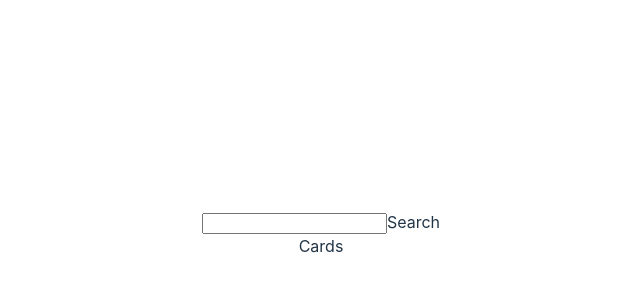
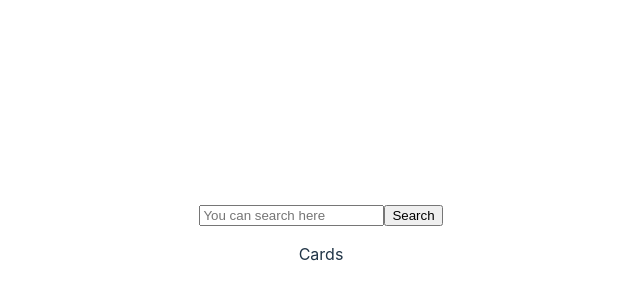
Before and after one commit to SergioAJS/RS-School-ReactQ4, a React (Vite) app: page / in a window 1280 px wide. Shown: the part 166-466 px from the top of the page, without its empty margins (319-959 px from the left). Built offline with nearby package versions, Linux system fonts and the light colour scheme.

Commit message:
feat: add Search component

```diff
--- a/package.json
+++ b/package.json
@@ -33,6 +33,7 @@
     "husky": "^8.0.0",
     "lint-staged": "^15.0.2",
     "prettier": "^3.0.3",
+    "sass": "^1.69.5",
     "typescript": "^5.0.2",
     "vite": "^4.4.5"
   },
--- a/src/components/search/Search.module.scss
+++ b/src/components/search/Search.module.scss
@@ -0,0 +1,3 @@
+.search {
+  color: fuchsia;
+}
--- a/src/components/search/Search.tsx
+++ b/src/components/search/Search.tsx
@@ -1,17 +1,47 @@
 import { Component } from 'react';
+import styles from './Search.module.scss';
 
-export class Search extends Component {
-  // constructor(props) {
-  //   super(props);
-  // }
+interface SearchState {
+  input: string;
+}
+
+export class Search extends Component<object, SearchState> {
+  constructor(props: object) {
+    super(props);
+    this.state = {
+      input: localStorage.getItem('searchInput') || '',
+    };
+  }
+
+  onChange = (event: React.FormEvent<HTMLInputElement>) => {
+    this.setState({
+      input: event.currentTarget.value,
+    });
+  };
+
+  handleSubmit = (event: React.FormEvent<HTMLFormElement>) => {
+    event.preventDefault();
+    localStorage.setItem('searchInput', this.state.input);
+  };
 
   render() {
     return (
       <div>
-        <label htmlFor="search">
-          <input type="search" name="search" />
-        </label>
-        Search
+        <form onSubmit={this.handleSubmit}>
+          <label htmlFor="search">
+            <input
+              className={styles.search}
+              type="search"
+              name="search"
+              id="search"
+              placeholder="You can search here"
+              onChange={this.onChange}
+              value={this.state.input}
+            />
+          </label>
+          <input type="submit" value="Search" />
+        </form>
+        <p>{this.state.input}</p>
       </div>
     );
   }
```
Also changed, not shown: 1 other file (tests, documents, lock files or other folders).
